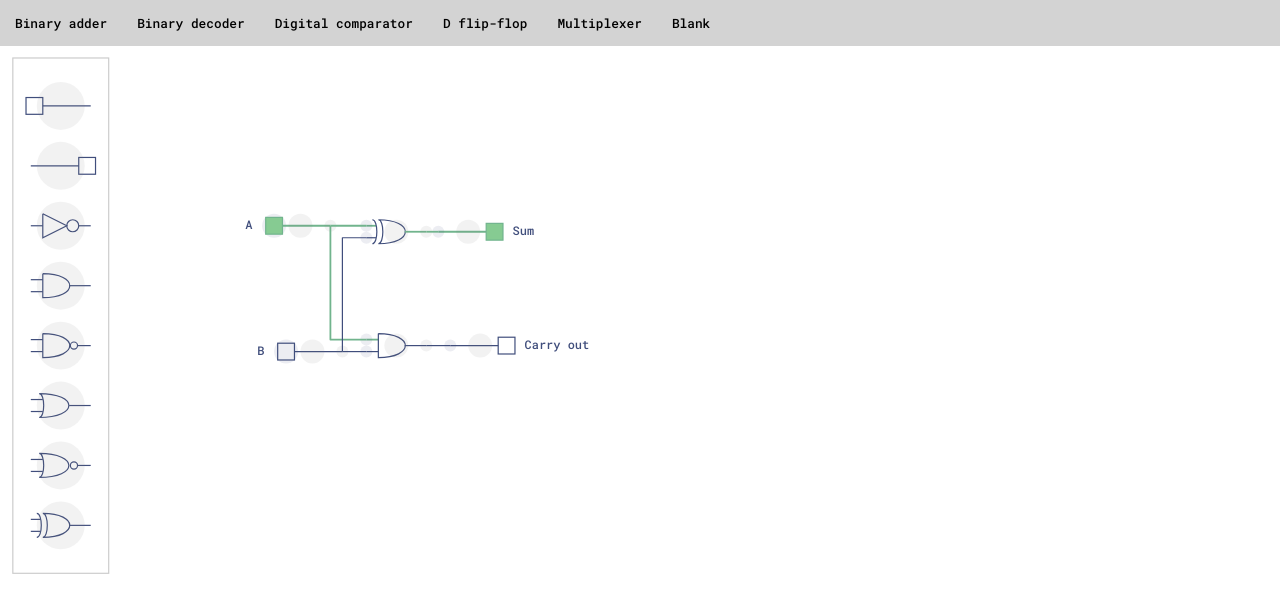
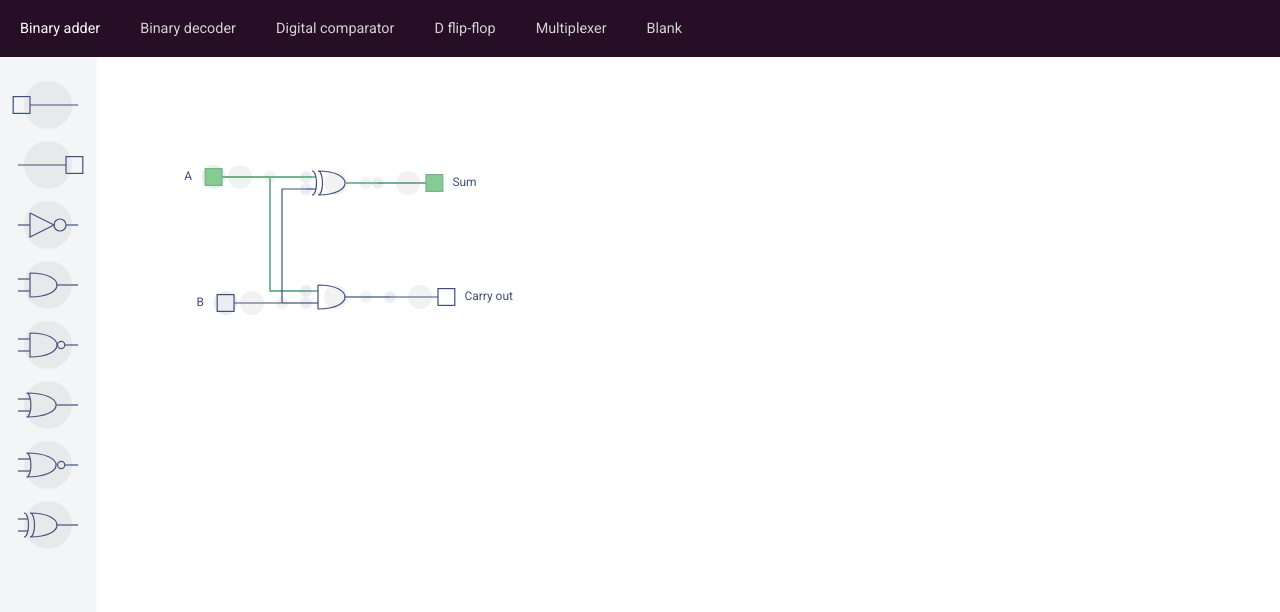
Before and after one commit to HunorMarton/logic-gate, a Vue app: page / in a window 1280 px wide. Shown: the top 612 px of the page. Built offline with nearby package versions, Linux system fonts and the light colour scheme.

Commit message:
Change style

```diff
--- a/src/App.vue
+++ b/src/App.vue
@@ -34,18 +34,17 @@ div.page
       v-if="board"
       :zoom="zoom"
       :board="board"
-      transform="translate(50, 50)"
     )
 </template>
 
 <style lang="scss">
-@import url('https://fonts.googleapis.com/css2?family=Roboto+Mono:wght@500&display=swap');
+@import url('https://fonts.googleapis.com/css2?family=Roboto&display=swap');
 html {
   height: 100%;
 }
 
 body {
-  font-family: 'Roboto Mono', monospace;
+  font-family: 'Roboto', sans-serif;
   padding: 0;
   margin: 0;
   height: 100%;
--- a/src/Board.vue
+++ b/src/Board.vue
@@ -289,7 +289,6 @@ export default {
       } else console.log('no target found')
 
       // TODO: Delete component
-      // TODO: Make sidebar nicer
       // TODO: Do not add item if it doesn't leaves the sidebar
 
       this.connectionSource = undefined
--- a/src/components/Header.vue
+++ b/src/components/Header.vue
@@ -32,18 +32,26 @@ export default {
 
 <template lang="pug">
   header
-    a(v-for="item in menu" :key="item.title" @click="select(item.data)") {{ item.title }}
+    a(
+      v-for="(item, index) in menu" :key="item.title"
+      :class="{ active: index == selected}"
+      @click="select(item.data)"
+    ) {{ item.title }}
 </template>
 
 <style lang="scss">
 header {
-  background-color: lightgray;
+  color: lightgray;
+  background-color: #260f26;
 }
 
 a {
   cursor: pointer;
   display: inline-block;
-  font-size: 0.8em;
-  margin: 15px;
+  font-size: 0.9em;
+  margin: 20px;
+}
+a.active {
+  color: white;
 }
 </style>
--- a/src/components/Sidebar.vue
+++ b/src/components/Sidebar.vue
@@ -33,8 +33,8 @@ export default {
   },
   data: () => ({
     baseOffset: {
-      x: 0,
-      y: 0
+      x: 40,
+      y: 40
     },
     gates: [
       { type: 'static', offset: 0 },
@@ -63,7 +63,7 @@ export default {
 
 <template lang="pug">
   g.sidebar(:transform="`translate(${baseOffset.x}, ${baseOffset.y})`")
-    rect(x="-40" y="-40" width="80" :height="50*gates.length + 30")
+    rect(x="-40" y="-40" width="80" height="100%")
     Draggable(
       v-for="gate in gates"
       :x="0" :y="gate.offset" :r="20"
@@ -73,11 +73,16 @@ export default {
       @dragend="dragend"
     )
       component(:is="gate.type")
+    g(v-if="false" :transform="`translate(0, ${50*gates.length + 30})`")
+      rect(x="-10" y="0" width="20" height="10" rx="2" fill="white")
+      rect(x="-20" y="15" width="40" height="40" rx="5" fill="white")
+      rect(x="-25" y="10" width="50" height="10" rx="2" fill="white")
+
 </template>
 
 <style lang="scss" scoped>
 .sidebar rect {
-  stroke: #ccc;
-  stroke-width: 1;
+  fill: #404e7c;
+  opacity: 0.05;
 }
 </style>
```
